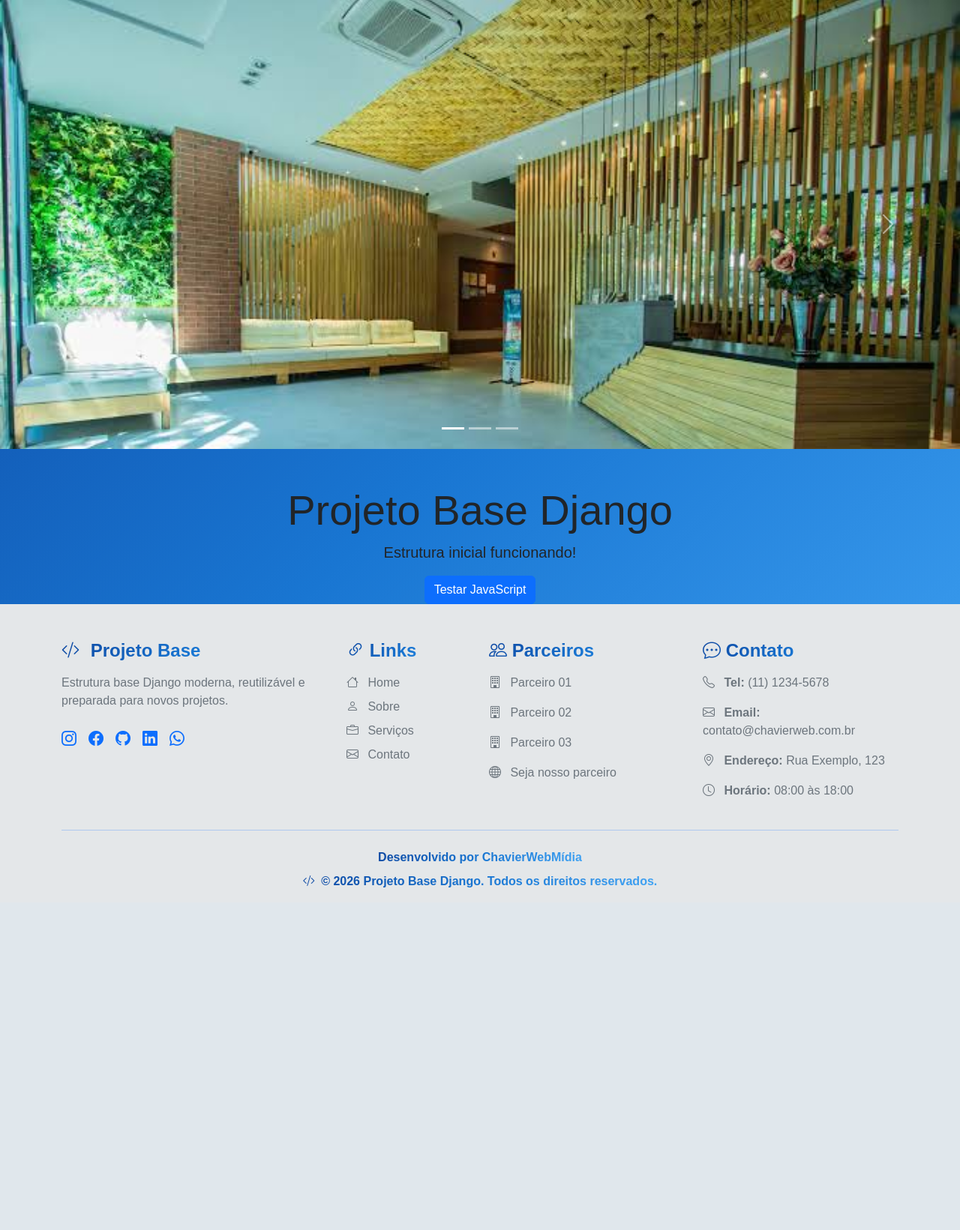
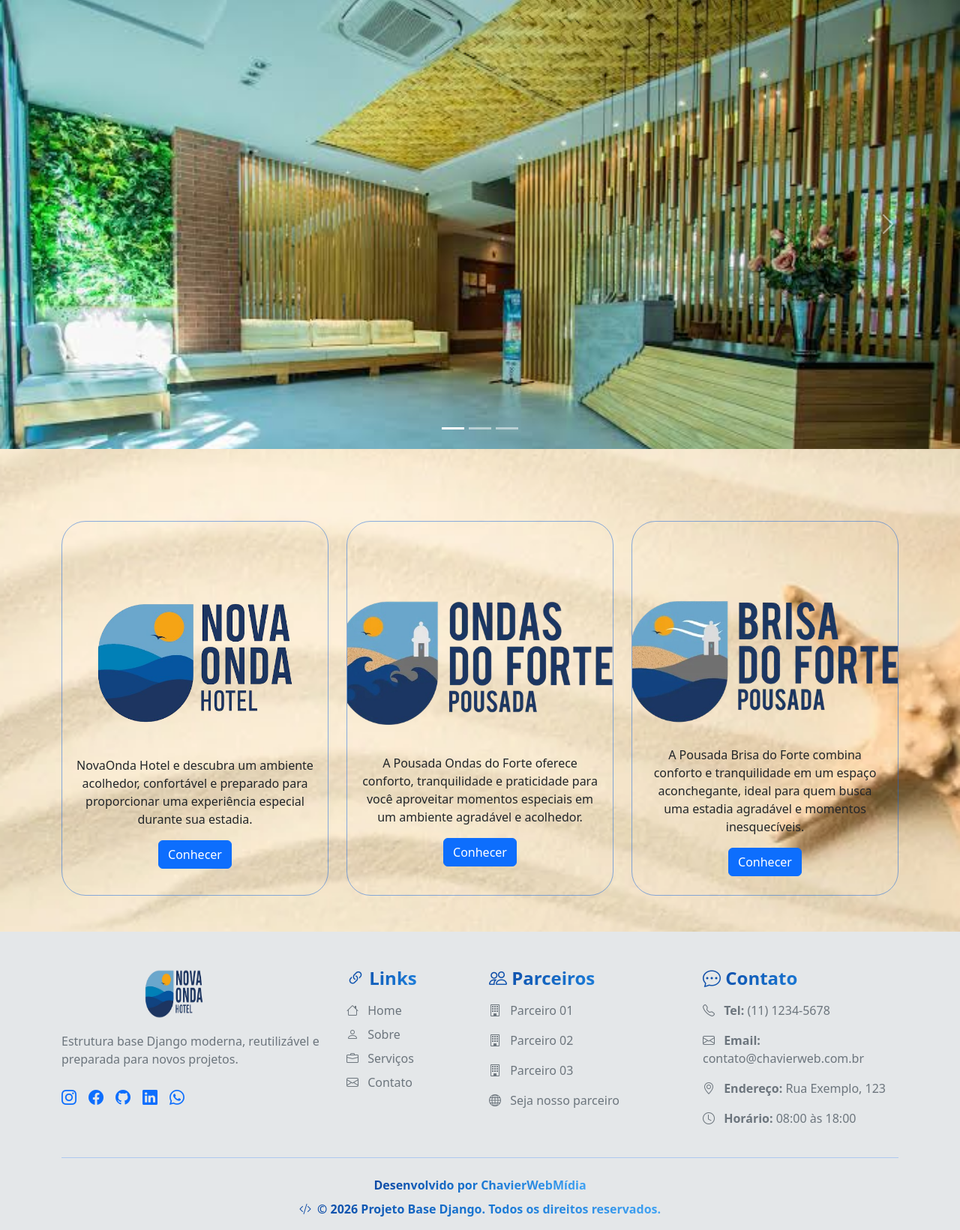
Before and after one commit to chavierwebmidia2026-glitch/site_novaonda_hotel, a Django app: page / in a window 1280 px wide. Shown: the part 77-1718 px from the top of the page at 75% size. Before the commit the page ends 1261 px from the top, so only its background shows below. Run offline with Django 5.2, Linux system fonts and the light colour scheme.

Commit message:
Aprimora layout e identidade visual do hotel
- Aprimora a estrutura visual dos cards da página inicial
- Organiza os cards de Hotel, Quartos e Serviços em três colunas
- Adiciona imagens aos cards utilizando arquivos da pasta static
- Ajusta a altura e o alinhamento interno dos cards
- Centraliza os conteúdos e botões dos cards
- Adiciona bordas arredondadas e acabamento visual aos cards
- Remove a aparência de cards aninhados e melhora a estrutura Bootstrap
- Implementa efeito de transição e escala nas imagens ao passar o mouse
- Ajusta o fundo da página com gradiente em tons de amarelo
- Configura imagem de fundo utilizando background-image
- Ajusta o tamanho, posicionamento e repetição da imagem de fundo
- Atualiza o título do footer para Nova Onda Hotel
- Substitui o ícone de código por uma identidade visual relacionada ao hotel
- Adiciona textos descritivos para Nova Onda Hotel, Pousada Ondas do Forte e Pousada Brisa do Forte
- Realiza ajustes visuais no HTML e CSS para melhorar a apresentação da página

```diff
--- a/novaonda/static/css/style.css
+++ b/novaonda/static/css/style.css
@@ -14,13 +14,10 @@ html {
 }
 
 body {
-
-    background: linear-gradient(135deg,
-            #0d47a1,
-            #1976d2,
-            #42a5f5) !important;
-
-    font-family: Arial, sans-serif;
+    background-image: url("../imagem/depositphotos_206912520-stock-photo-top-view-arranged-seashells-sea.jpg");
+    background-size: 1700px;
+    background-repeat: no-repeat;
+    background-position: center;
 }
 
 /* ============================
@@ -30,6 +27,17 @@ body {
 header {
     background-Color: #ebf1f5;
     color: #fff;
+
+}
+
+.img-logo {
+    transition: transform 0.5s ease;
+
+}
+
+
+.img-logo:hover {
+    transform: scale(1.05);
 
 }
 
@@ -46,6 +54,61 @@ header {
 }
 
 
+.hotel-card {
+    min-height: 500px;
+    border: 1px solid rgba(23, 104, 226, 0.5);
+
+    display: flex;
+    flex-direction: column;
+    justify-content: center;
+    align-items: center;
+    transition: transform 0.5s ease;
+
+}
+
+.hotel-card:hover {
+    transform: scale(1.05);
+    ;
+}
+
+
+
+.hotel-card .card-body {
+    flex: 1;
+
+    display: flex;
+    flex-direction: column;
+    justify-content: center;
+    align-items: center;
+}
+
+
+.img-ondas {
+    width: 340px;
+    height: auto;
+    margin-top: 100px;
+    transition: transform 0.5s ease;
+}
+
+.img-ondas:hover {
+    transform: scale(1.05);
+    ;
+}
+
+
+.img-hotel {
+    width: 400px;
+    height: auto;
+    margin-top: 100px;
+    transition: transform 0.5s ease;
+}
+
+
+.img-hotel:hover {
+    transform: scale(1.05);
+    ;
+}
+
 
 
 
@@ -59,6 +122,12 @@ footer {
     background: #e4e7e9;
     color: #fff;
     padding: 2rem 0;
+}
+
+.logo-footer {
+    width: 100px;
+    height: 70px;
+    margin-left: 100px;
 }
 
 .redes-sociais {
--- a/novaonda/templates/includes/footer.html
+++ b/novaonda/templates/includes/footer.html
@@ -5,7 +5,7 @@
 
 
 
-
+{% load static %}
 
 <footer class="footer text-primary pt-5 pb-3">
 
@@ -21,10 +21,9 @@
                  MARCA
             ========================== -->
             <div class="col-12 col-md-4">
+                <h2 class="titulo-footer fs-4 mb-3">
+                    <img src="{% static 'imagem/images (1).png' %}" alt="Nova Onda Hotel" class="logo-footer">
 
-                <h2 class="titulo-footer fs-4 mb-3">
-                    <i class="bi bi-code-slash me-2"></i>
-                    Projeto Base
                 </h2>
 
                 <p class="text-secondary fs-6">
--- a/novaonda/templates/includes/header.html
+++ b/novaonda/templates/includes/header.html
@@ -11,7 +11,7 @@
         <div class="container">
 
             <a href="{% url 'home' %}" class="navbar-brand">
-                <img src="{% static 'imagem/images (1).png' %}" alt="Logo" height="50">
+                <img src="{% static 'imagem/images (1).png' %}" alt="Logo" height="50" class="img-logo">
             </a>
 
             <!-- BOTÃO HAMBÚRGUER -->
--- a/novaonda/templates/index.html
+++ b/novaonda/templates/index.html
@@ -19,28 +19,19 @@ NovaOnda
      CARROSSEL DE DESTAQUE
 ========================== -->
 
-<div id="carouselDestaque"
-     class="carousel slide"
-     data-bs-ride="carousel">
+<div id="carouselDestaque" class="carousel slide" data-bs-ride="carousel">
 
     <!-- Indicadores -->
     <div class="carousel-indicators">
 
-        <button type="button"
-                data-bs-target="#carouselDestaque"
-                data-bs-slide-to="0"
-                class="active"
-                aria-current="true">
+        <button type="button" data-bs-target="#carouselDestaque" data-bs-slide-to="0" class="active"
+            aria-current="true">
         </button>
 
-        <button type="button"
-                data-bs-target="#carouselDestaque"
-                data-bs-slide-to="1">
+        <button type="button" data-bs-target="#carouselDestaque" data-bs-slide-to="1">
         </button>
 
-        <button type="button"
-                data-bs-target="#carouselDestaque"
-                data-bs-slide-to="2">
+        <button type="button" data-bs-target="#carouselDestaque" data-bs-slide-to="2">
         </button>
 
     </div>
@@ -51,68 +42,111 @@ NovaOnda
         <!-- Imagem 01 -->
         <div class="carousel-item active">
 
-            <img src="{% static 'imagem/images.jpeg' %}"
-                 class="d-block w-100 H-50"
-                 alt="Destaque 1">
+            <img src="{% static 'imagem/images.jpeg' %}" class="d-block w-100 H-50" alt="Destaque 1">
 
         </div>
 
         <!-- Imagem 02 -->
         <div class="carousel-item">
 
-            <img src="{% static 'imagem/294760357.jpg' %}"
-                 class="d-block w-100"
-                 alt="Destaque 2">
+            <img src="{% static 'imagem/294760357.jpg' %}" class="d-block w-100" alt="Destaque 2">
 
         </div>
 
         <!-- Imagem 03 -->
         <div class="carousel-item">
 
-            <img src="{% static 'imagem/2492582507_WxH.jpg.' %}"
-                 class="d-block w-100"
-                 alt="Destaque 3">
+            <img src="{% static 'imagem/2492582507_WxH.jpg.' %}" class="d-block w-100" alt="Destaque 3">
 
         </div>
 
     </div>
 
     <!-- Botão anterior -->
-    <button class="carousel-control-prev"
-            type="button"
-            data-bs-target="#carouselDestaque"
-            data-bs-slide="prev">
+    <button class="carousel-control-prev" type="button" data-bs-target="#carouselDestaque" data-bs-slide="prev">
 
         <span class="carousel-control-prev-icon"></span>
 
     </button>
 
     <!-- Botão próximo -->
-    <button class="carousel-control-next "
-            type="button"
-            data-bs-target="#carouselDestaque"
-            data-bs-slide="next">
+    <button class="carousel-control-next " type="button" data-bs-target="#carouselDestaque" data-bs-slide="next">
 
         <span class="carousel-control-next-icon"></span>
 
     </button>
 
 </div>
+<div class="container mt-5 py-5">
 
-<div class="container mt-5 text-center">
+    <div class="row g-4">
 
-    <h1 class="display-4">
-        Projeto Base Django
-    </h1>
+        <!-- HOTEL -->
+        <div class="col-md-4">
+            <div class="hotel-card h-100 text-center rounded-5 overflow-hidden">
 
-    <p class="lead">
-        Estrutura inicial funcionando!
-    </p>
+                <img src="{% static 'imagem/images (1).png' %}" class="img-ondas card-img-top" alt="Hotel">
 
-    <button class="btn btn-primary" onclick="mostrarMensagem()">
-        Testar JavaScript
-    </button>
+                <div class="card-body ">
+
+                    <p>NovaOnda Hotel e descubra um ambiente acolhedor, confortável e preparado para proporcionar uma
+                        experiência especial durante sua estadia.</p>
+
+                    <a href="#" class="btn btn-primary">
+                        Conhecer
+                    </a>
+
+                </div>
+            </div>
+        </div>
+
+
+        <!-- Ondas do Forte -->
+        <div class="col-md-4">
+            <div class="hotel-card h-100 text-center rounded-5 overflow-hidden">
+
+                <img src="{% static 'imagem/Captura de tela 2026-09-06 015202.png' %}" class="img-hotel card-img-top"
+                    alt="Quarto">
+
+                <div class="card-body m-3">
+
+                    <p>
+                        A Pousada Ondas do Forte oferece conforto, tranquilidade e praticidade para você aproveitar
+                        momentos especiais em um ambiente agradável e acolhedor.
+
+                    </p>
+
+                    <a href="#" class="btn btn-primary">
+                        Conhecer
+                    </a>
+
+                </div>
+            </div>
+        </div>
+
+
+        <!-- SERVIÇOS -->
+        <div class="col-md-4">
+            <div class="hotel-card h-100 text-center rounded-5 overflow-hidden">
+
+                <img src="{% static 'imagem/Captura de tela 2026-09-06 015403.png' %}" class="img-hotel card-img-top"
+                    alt="Serviços do hotel">
+
+                <div class="card-body m-3 ">
+
+                    <p>A Pousada Brisa do Forte combina conforto e tranquilidade em um espaço aconchegante, ideal para
+                        quem busca uma estadia agradável e momentos inesquecíveis.
+                    </p>
+
+                    <a href="#" class="btn btn-primary">
+                        Conhecer
+                    </a>
+
+                </div>
+            </div>
+        </div>
+
+    </div>
 
 </div>
-
 {% endblock %}
```
Also changed, not shown: novaonda/static/imagem/Captura de tela 2026-09-06 015202.png (added), novaonda/static/imagem/Captura de tela 2026-09-06 015403.png (added), novaonda/static/imagem/depositphotos_206912520-stock-photo-top-view-arranged-seashells-sea.jpg (added), novaonda/static/imagem/istockphoto-546466156-612x612.jpg (added).
